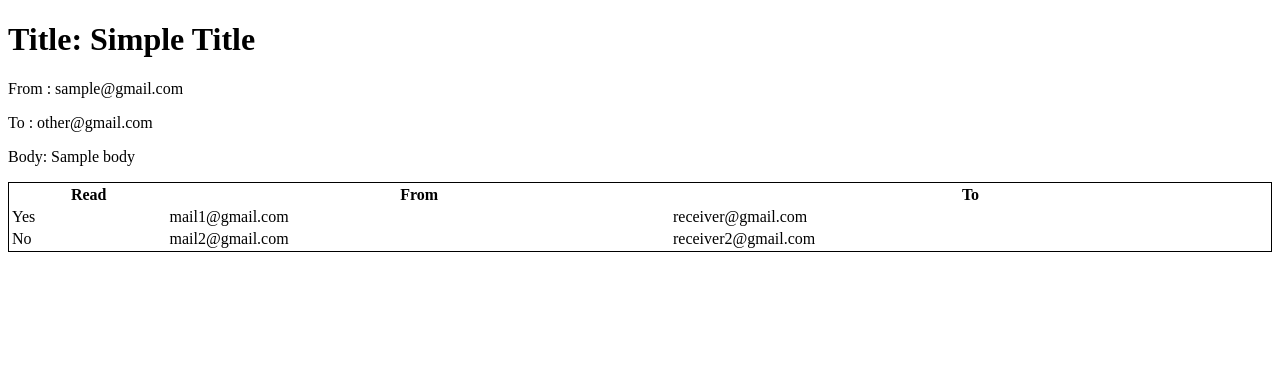
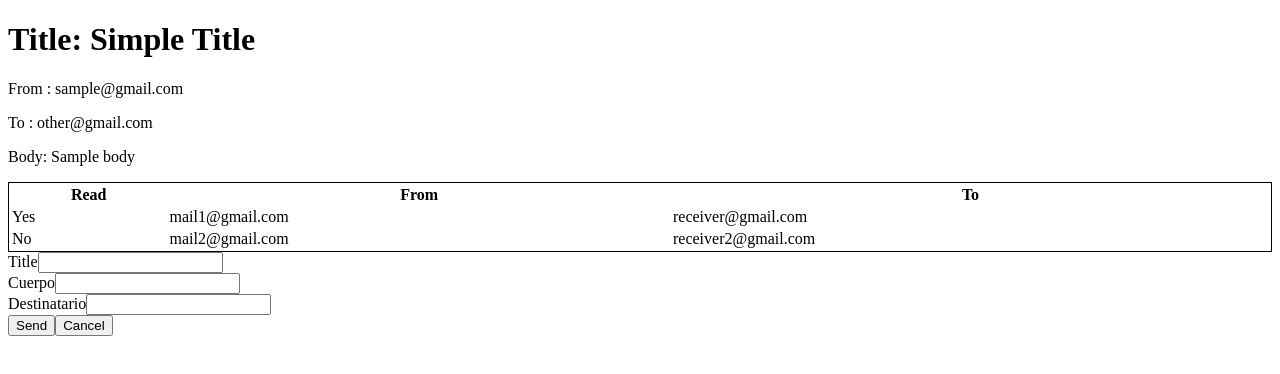
Before and after one commit to miguelpantoja89/Angular, an Angular app: page / in a window 1280 px wide. Shown: the top 374 px of the page. Built offline with nearby package versions, Linux system fonts and the light colour scheme.

Commit message:
creating a reactive form with validators

```diff
--- a/src/app/app.component.html
+++ b/src/app/app.component.html
@@ -1,3 +1,4 @@
 <router-outlet></router-outlet>
 <app-mail></app-mail>
 <app-mail-list></app-mail-list>
+<app-new-mail></app-new-mail>
--- /dev/null
+++ b/src/app/components/new-mail/new-mail.component.html
@@ -0,0 +1,35 @@
+<form [formGroup]="newMail" (ngSubmit)="onSubmit()">
+    <div>
+      <div>
+        <label>Title</label>
+        <input type="text" formControlName="title" />
+        <div *ngIf="submitted && form.title.errors">
+          <div>title: </div>
+          <div *ngIf="form.title.errors.required">Cannot be blank</div>
+          <div *ngIf="form.title.errors.minlength">At least 3 characters</div>
+        </div>
+      </div>
+      <div>
+        <label>Cuerpo</label>
+        <input type="text" formControlName="body" />
+        <div *ngIf="submitted && form.body.errors">
+          <div>body: </div>
+          <div *ngIf="form.body.errors.required">Cannot be blank</div>
+          <div *ngIf="form.body.errors.minlength">At least 10 characters</div>
+        </div>
+      </div>
+    </div>
+    <div>
+      <label>Destinatario</label>
+      <input type="text" formControlName="to" />
+      <div *ngIf="submitted && form.to.errors">
+        <div *ngIf="form.to.errors.required">Cannot be blank</div>
+        <div *ngIf="form.to.errors.email">Receiver mail must be a real one</div>
+      </div>
+    </div>
+
+    <div>
+      <button>Send</button>
+      <button type="reset" (click)="onReset()">Cancel</button>
+    </div>
+  </form>
--- /dev/null
+++ b/src/app/components/new-mail/new-mail.component.ts
@@ -0,0 +1,45 @@
+import { Component, OnInit } from '@angular/core';
+import { FormBuilder, FormGroup, Validators } from '@angular/forms';
+
+@Component({
+  selector: 'app-new-mail',
+  templateUrl: './new-mail.component.html',
+  styleUrls: ['./new-mail.component.scss']
+})
+export class NewMailComponent implements OnInit {
+  newMail: FormGroup;
+  submitted = false;
+
+  constructor(private formBuilder: FormBuilder) { }
+
+
+  ngOnInit(): void {
+    this.newMail = this.formBuilder.group({
+      title: ['', [Validators.required, Validators.minLength(3)]],
+      body: ['', [Validators.required, Validators.minLength(10)]],
+      to: ['', [Validators.required, Validators.email]],
+    });
+  }
+
+  get form() { return this.newMail.controls; }
+
+  onSubmit() {
+    this.submitted = true;
+
+    if (this.newMail.invalid) {
+        return;
+    }
+
+    let mail = this.newMail.value;
+    mail.read= false;
+    mail.from= 'sender1@gmail.com';
+
+    alert("Email Sent \nRemoving form");
+    this.onReset();
+}
+
+onReset() {
+    this.submitted = false;
+    this.newMail.reset();
+}
+}
```
Also changed, not shown: src/app/app.module.ts (+8 -2 lines), src/app/components/new-mail/new-mail.component.scss (added), 1 other file (tests, documents, lock files or other folders).
